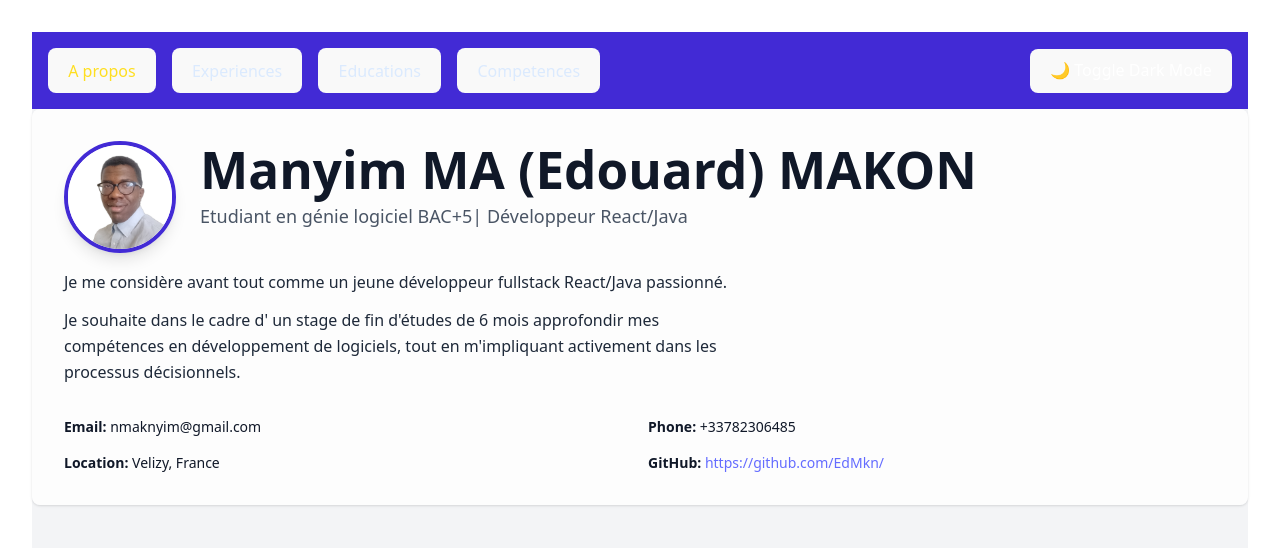
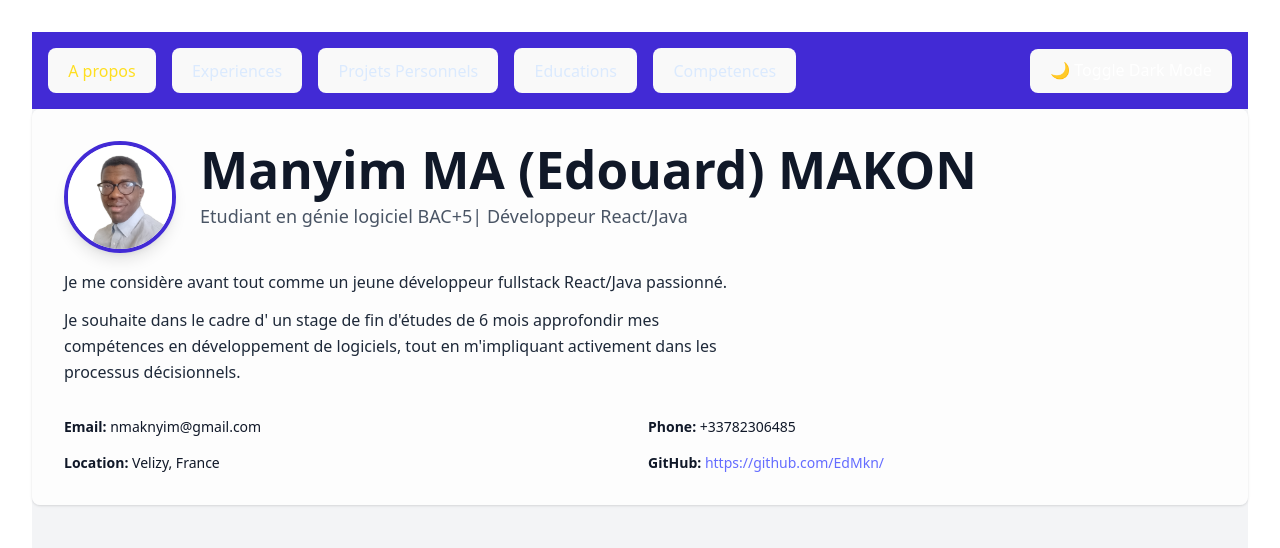
Before and after one commit to EdMkn/Mon_CV, a React (Vite) app: page / in a window 1280 px wide. Shown: the top 548 px of the page. Built offline with nearby package versions, Linux system fonts and the light colour scheme.

Commit message:
Correction  Header: Restauration de la section "Projets personnels"

```diff
--- a/src/components/CV/Header.jsx
+++ b/src/components/CV/Header.jsx
@@ -1,7 +1,7 @@
 import React from "react";
 
 const Header = ({ currentSection, onSelect, toggleDarkMode }) => {
-  const sections = ["A propos", "Experiences", "Educations", "Competences"];
+  const sections = ["A propos", "Experiences", "Projets Personnels","Educations", "Competences"];
 
   return (
     <nav className="bg-primary text-white p-4 flex flex-wrap items-center justify-between">
```
